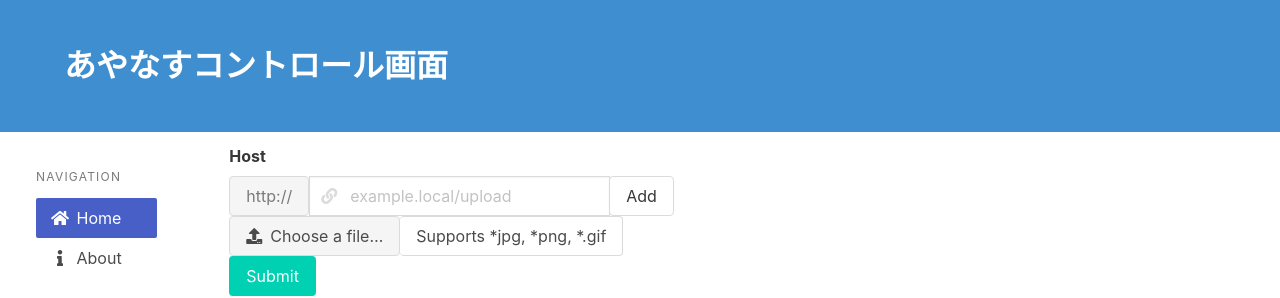
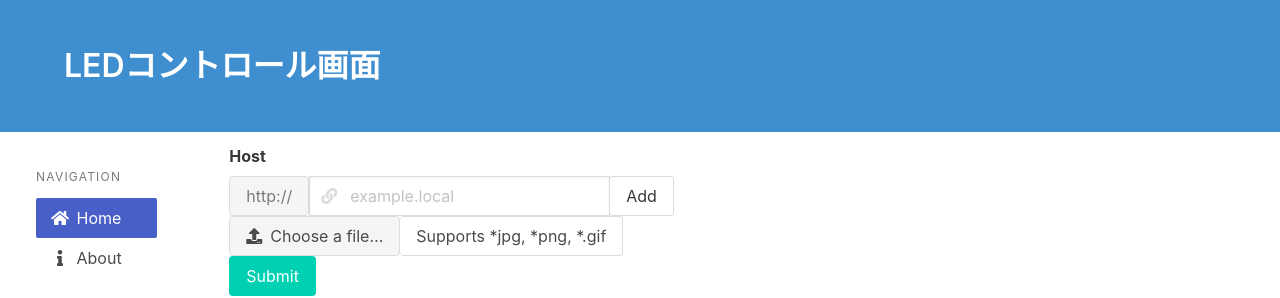
Before and after one commit to ayanasu-iot/ControlPanel, a Vue app: page / in a window 1280 px wide. Shown: the top 298 px of the page. Built offline with nearby package versions, Linux system fonts and the light colour scheme.

Commit message:
:+1: Upgrade dependencies

```diff
--- a/src/App.vue
+++ b/src/App.vue
@@ -5,7 +5,7 @@
         <Menu />
         <div class="container column is-10">
           <Body />
-          <Gallery />
+<!--          <Gallery />-->
         </div>
       </div>
     </div>
@@ -15,7 +15,7 @@
 import Title from './components/title_header.vue'
 import Body from './components/upload_form.vue'
 import Menu from './components/side_menu.vue'
-import Gallery from './components/gallery.vue'
+// import Gallery from './components/gallery.vue'
 
 export default {
   name: 'app',
@@ -23,7 +23,7 @@ export default {
     Title,
     Body,
     Menu,
-    Gallery
+    // Gallery
   }
 }
 </script>
--- a/src/components/title_header.vue
+++ b/src/components/title_header.vue
@@ -3,7 +3,7 @@
     <section class="hero is-info">
       <div class="hero-body">
         <div class="container">
-          <h1 class="title">あやなすコントロール画面</h1>
+          <h1 class="title">LEDコントロール画面</h1>
         </div>
       </div>
     </section>
--- a/src/components/upload_form.vue
+++ b/src/components/upload_form.vue
@@ -11,7 +11,7 @@
             <input
               class="input"
               type="text"
-              placeholder="example.local/upload"
+              placeholder="example.local"
               v-model="host"
             />
           </label>
@@ -100,7 +100,7 @@ export default {
     async postData(address, formData) {
       try {
         await axios.post(
-          `http://${address.text}:5000/api/v1/upload/`,
+          `http://${address.text}:5000/api/v1/upload`,
           formData,
           {
             headers: {
@@ -115,6 +115,8 @@ export default {
     },
     async fileUpload() {
       const urls = this.hosts
+      // eslint-disable-next-line no-console
+      console.log(this.ledtest_status.toString())
       const formData = new FormData()
       formData.append('file', this.file)
       if(!this.ledtest_status) {
@@ -126,6 +128,8 @@ export default {
       this.hosts.push({
         text: host.toString()
       })
+      // eslint-disable-next-line no-console
+      console.log(host.toString())
       this.host = ''
     },
     async changeAnimationStatus(address, status = false) {
```
Also changed, not shown: 1 other file (tests, documents, lock files or other folders).
